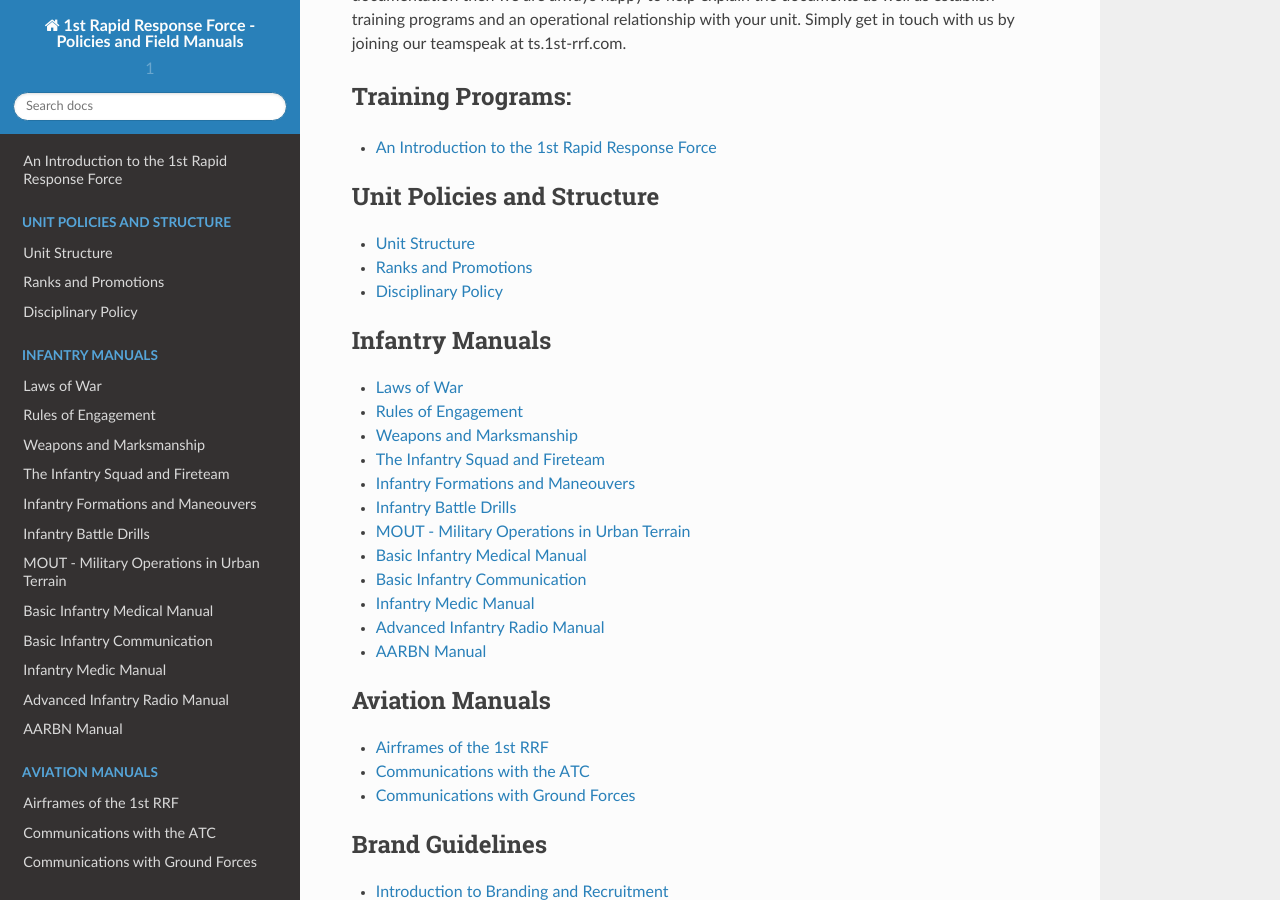
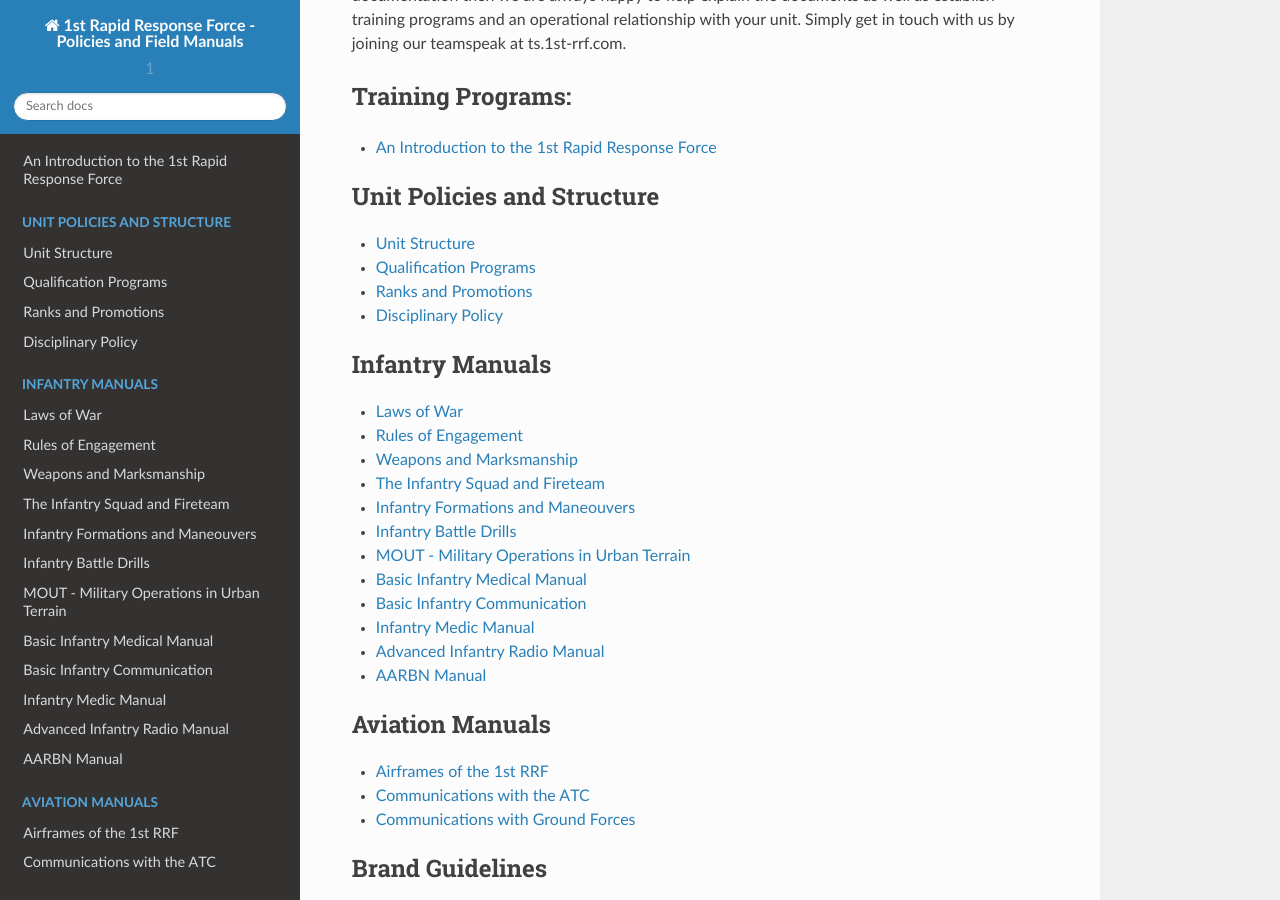
Before and after one commit to 1st-rapid-response-force/Training-Programs, a Sphinx documentation site: the page built from docs/source/index.rst, in a window 1280 px wide and 900 px high, scrolled down 781 px. Built offline with Sphinx 7.4.7 and the Read the Docs theme 2.0.0, drawn with Linux system fonts in a browser that asks for light colours; formulas are drawn with MathJax 3; some of the changed lines change nothing that is shown.

Commit message:
Add qualification requirements

```diff
--- a/docs/source/index.rst
+++ b/docs/source/index.rst
@@ -37,6 +37,7 @@ Training Programs:
    :caption: Unit Policies and Structure
 
    v1/about_the_unit/structure
+   v1/about_the_unit/qualifications
    v1/about_the_unit/rank
    v1/about_the_unit/disciplinary_policy
 
```
